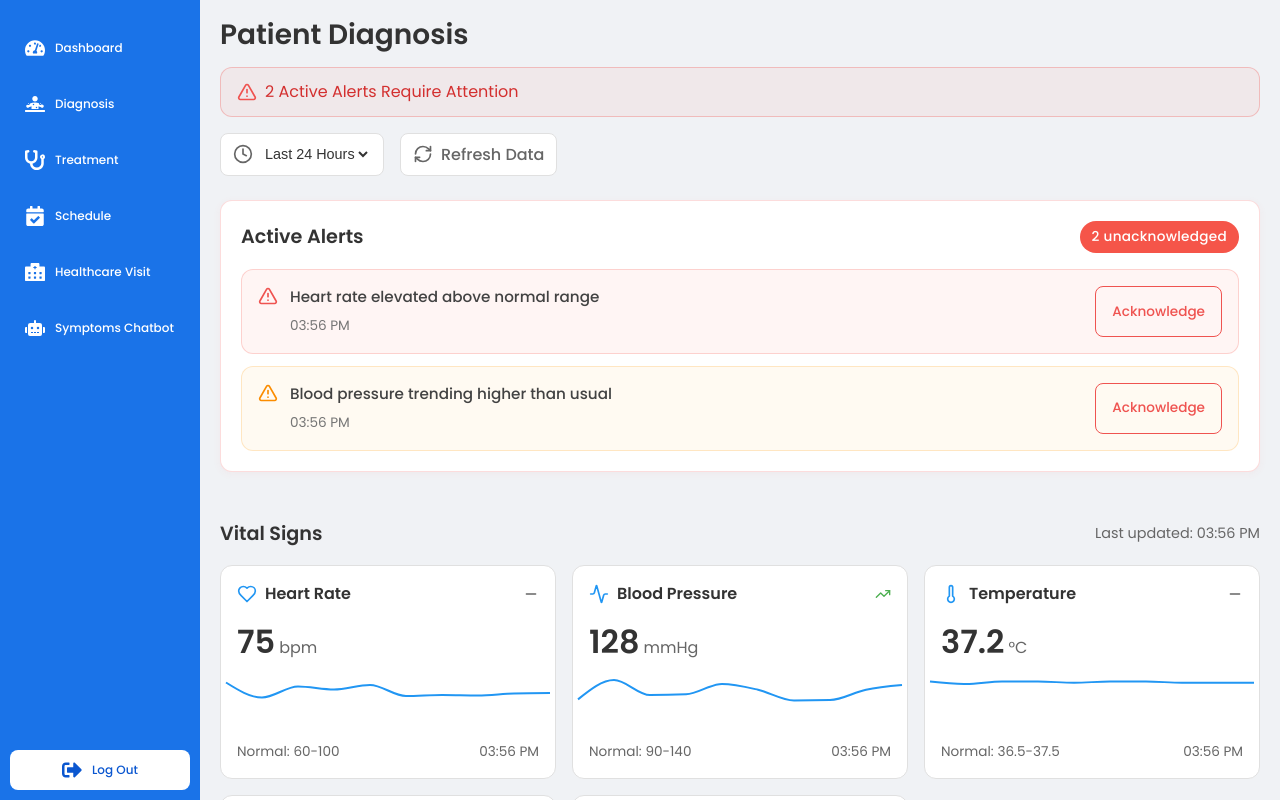
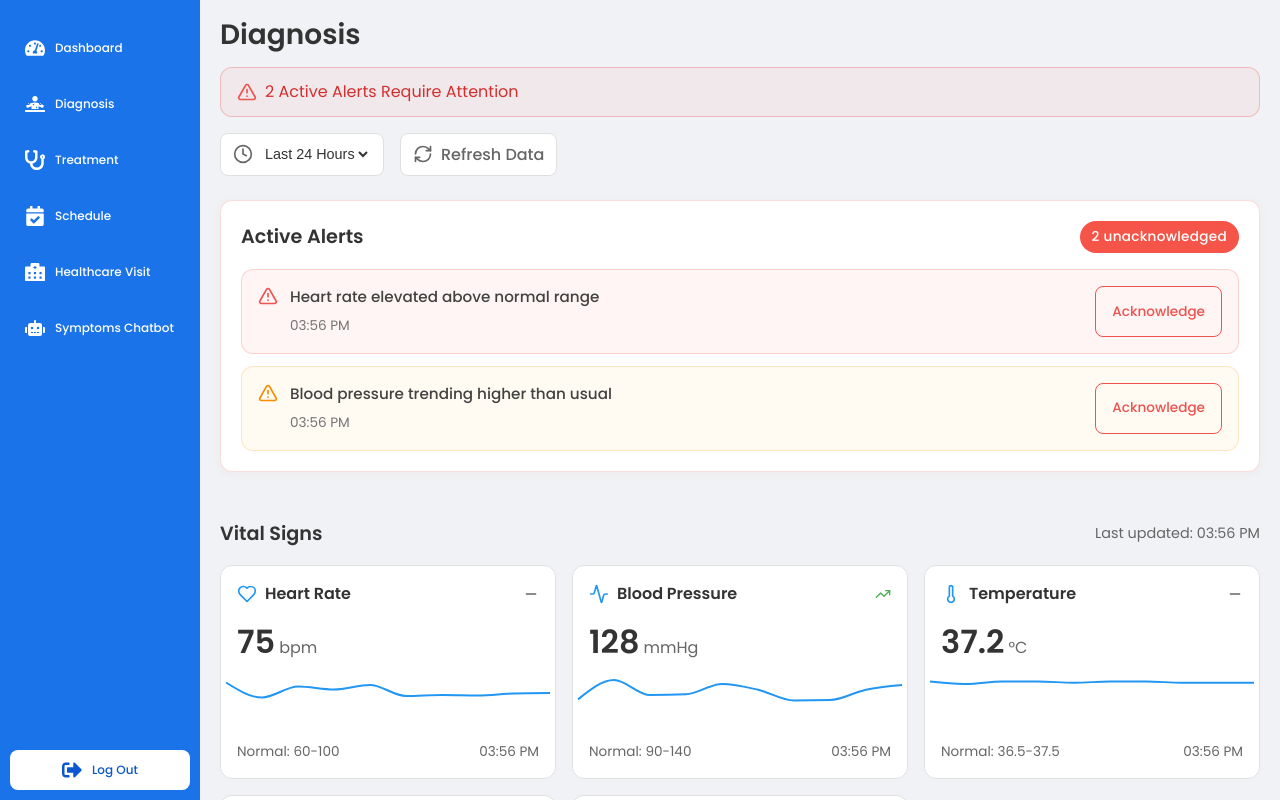
Before and after one commit to sshreyx1/HealthofThings, a React (Vite) app in the folder HoT-frontend/: page /diagnosis in a window 1280 px wide. Built offline with nearby package versions, Linux system fonts and the light colour scheme; sample sign-in values are in the browser's storage.

Commit message:
edited diagnosis

```diff
--- a/HoT-frontend/src/components/Diagnosis.tsx
+++ b/HoT-frontend/src/components/Diagnosis.tsx
@@ -202,7 +202,7 @@ const Diagnosis: React.FC = () => {
       <Sidebar />
       <div className="diagnosis-content">
         <div className="diagnosis-header-container">
-          <h1>Patient Diagnosis</h1>
+          <h1>Diagnosis</h1>
 
           {alerts.filter(a => !a.acknowledged).length > 0 && (
             <div className="alerts-banner">
```
